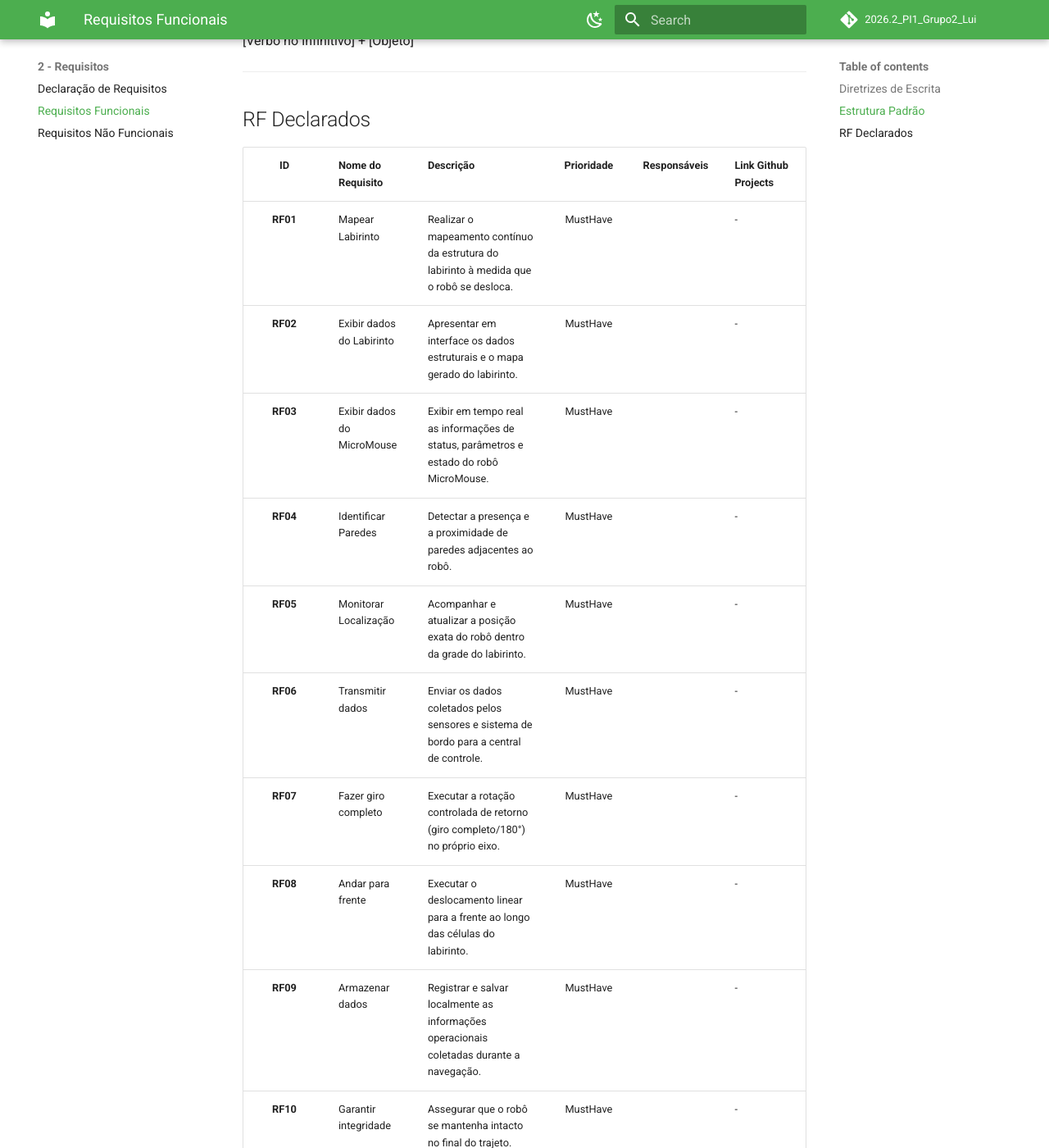
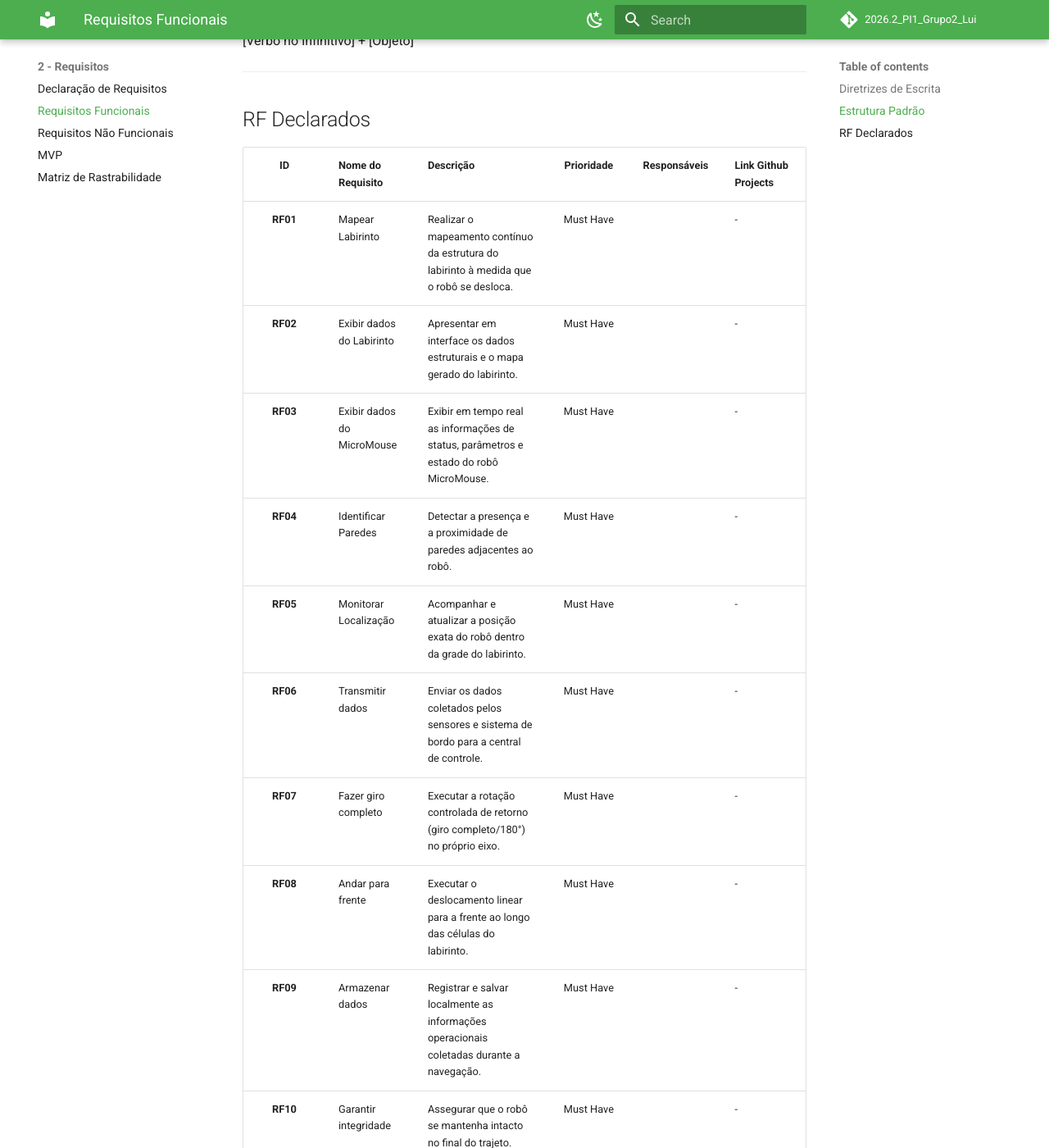
Before and after one commit to fcte-pi1/2026.2_PI1_Grupo2_Lui, an MkDocs documentation site: the page built from docs/2 - Requisitos/RF.md, in a window 1280 px wide and 1400 px high, scrolled down 501 px. Shown: the whole window at 82% size. Built offline with MkDocs 1.6.1 and Material for MkDocs 9.7.7, drawn with Linux system fonts in a browser that asks for light colours; comment, search, counter and statistics services are not loaded; some of the changed text lies outside the part shown.

Commit message:
docs: Finalizacao dos Requisitos

```diff
--- a/docs/2 - Requisitos/RF.md
+++ b/docs/2 - Requisitos/RF.md
@@ -16,19 +16,19 @@ Para manter a clareza e o padrão técnico, a declaração de um Requisito Funci
 
 | **ID** | **Nome do Requisito** | **Descrição** | **Prioridade** | **Responsáveis** | **Link Github Projects** |
 |:------:|------------------------|---------------|:--------------:|------------------|--------------------------|
-| **RF01** | Mapear Labirinto | Realizar o mapeamento contínuo da estrutura do labirinto à medida que o robô se desloca. | MustHave |  | - |
-| **RF02** | Exibir dados do Labirinto | Apresentar em interface os dados estruturais e o mapa gerado do labirinto. | MustHave |  | - |
-| **RF03** | Exibir dados do MicroMouse | Exibir em tempo real as informações de status, parâmetros e estado do robô MicroMouse. | MustHave |  | - |
-| **RF04** | Identificar Paredes | Detectar a presença e a proximidade de paredes adjacentes ao robô. | MustHave |  | - |
-| **RF05** | Monitorar Localização | Acompanhar e atualizar a posição exata do robô dentro da grade do labirinto. | MustHave |  | - |
-| **RF06** | Transmitir dados | Enviar os dados coletados pelos sensores e sistema de bordo para a central de controle. | MustHave |  | - |
-| **RF07** | Fazer giro completo | Executar a rotação controlada de retorno (giro completo/180°) no próprio eixo. | MustHave |  | - |
-| **RF08** | Andar para frente | Executar o deslocamento linear para a frente ao longo das células do labirinto. | MustHave |  | - |
-| **RF09** | Armazenar dados | Registrar e salvar localmente as informações operacionais coletadas durante a navegação. | MustHave |  | - |
-| **RF10** | Garantir integridade | Assegurar que o robô se mantenha intacto no final do trajeto. | MustHave |  | - |
-| **RF11** | Navegar labirinto | Executar os algoritmos de busca e tomada de decisão para percorrer autonomamente o labirinto. | MustHave |  | - |
-| **RF12** | Realizar telemetria | Coletar e transmitir métricas de operação do sistema para acompanhamento contínuo. | MustHave |  | - |
-| **RF13** | Garantir autonomia | Operar de forma 100% autônoma, sem necessidade de interferência humana externa durante o percurso. | MustHave |  | - |
+| **RF01** | Mapear Labirinto | Realizar o mapeamento contínuo da estrutura do labirinto à medida que o robô se desloca. | Must Have |  | - |
+| **RF02** | Exibir dados do Labirinto | Apresentar em interface os dados estruturais e o mapa gerado do labirinto. | Must Have |  | - |
+| **RF03** | Exibir dados do MicroMouse | Exibir em tempo real as informações de status, parâmetros e estado do robô MicroMouse. | Must Have |  | - |
+| **RF04** | Identificar Paredes | Detectar a presença e a proximidade de paredes adjacentes ao robô. | Must Have |  | - |
+| **RF05** | Monitorar Localização | Acompanhar e atualizar a posição exata do robô dentro da grade do labirinto. | Must Have |  | - |
+| **RF06** | Transmitir dados | Enviar os dados coletados pelos sensores e sistema de bordo para a central de controle. | Must Have |  | - |
+| **RF07** | Fazer giro completo | Executar a rotação controlada de retorno (giro completo/180°) no próprio eixo. | Must Have |  | - |
+| **RF08** | Andar para frente | Executar o deslocamento linear para a frente ao longo das células do labirinto. | Must Have |  | - |
+| **RF09** | Armazenar dados | Registrar e salvar localmente as informações operacionais coletadas durante a navegação. | Must Have |  | - |
+| **RF10** | Garantir integridade | Assegurar que o robô se mantenha intacto no final do trajeto. | Must Have |  | - |
+| **RF11** | Navegar labirinto | Executar os algoritmos de busca e tomada de decisão para percorrer autonomamente o labirinto. | Must Have |  | - |
+| **RF12** | Realizar telemetria | Coletar e transmitir métricas de operação do sistema para acompanhamento contínuo. | Must Have |  | - |
+| **RF13** | Garantir autonomia | Operar de forma 100% autônoma, sem necessidade de interferência humana externa durante o percurso. | Must Have |  | - |
 | **RF14** | Reconhecer Linha de Chegada | Identificar o momento exato de cruzamento ou chegada no objetivo/centro do labirinto. | ShouldHave |  | - |
 | **RF15** | Andar para trás | Executar a movimentação em marcha à ré. | ShouldHave |  | - |
 | **RF16** | Registrar Logs | Manter histórico ordenado de eventos, erros e diagnósticos do sistema. | ShouldHave |  | - |
--- a/mkdocs.yml
+++ b/mkdocs.yml
@@ -12,6 +12,8 @@ nav:
     - Declaração de Requisitos: 2 - Requisitos/Requisitos.md
     - Requisitos Funcionais: 2 - Requisitos/RF.md
     - Requisitos Não Funcionais: 2 - Requisitos/RNF.md
+    - MVP: 2 - Requisitos/MVP.md
+    - Matriz de Rastrabilidade: 2 - Requisitos/Matriz de Rastreabilidade.md
   - 3 - EAP: 3 - EAP.md
   - 4 - Projetos Conceituais:
       - Estruturas: 4.1 - Projeto conceitual de estruturas.md
```
Also changed, not shown: docs/2 - Requisitos/MVP.md (added, +56 -0 lines), docs/2 - Requisitos/Matriz de Rastreabilidade.md (added, +43 -0 lines), docs/2 - Requisitos/RNF.md (+6 -8 lines), docs/figs/Requisitos/Could Have.png (added), docs/figs/Requisitos/MVP.png (added), docs/figs/Requisitos/Must have.png (added), docs/figs/Requisitos/Requisito Não Funcional.png (added), docs/figs/Requisitos/Requisitos Funcionais.png (added), docs/figs/Requisitos/Should Have.png (added), docs/figs/Requisitos/Wont have.png (added), 1 other file.
